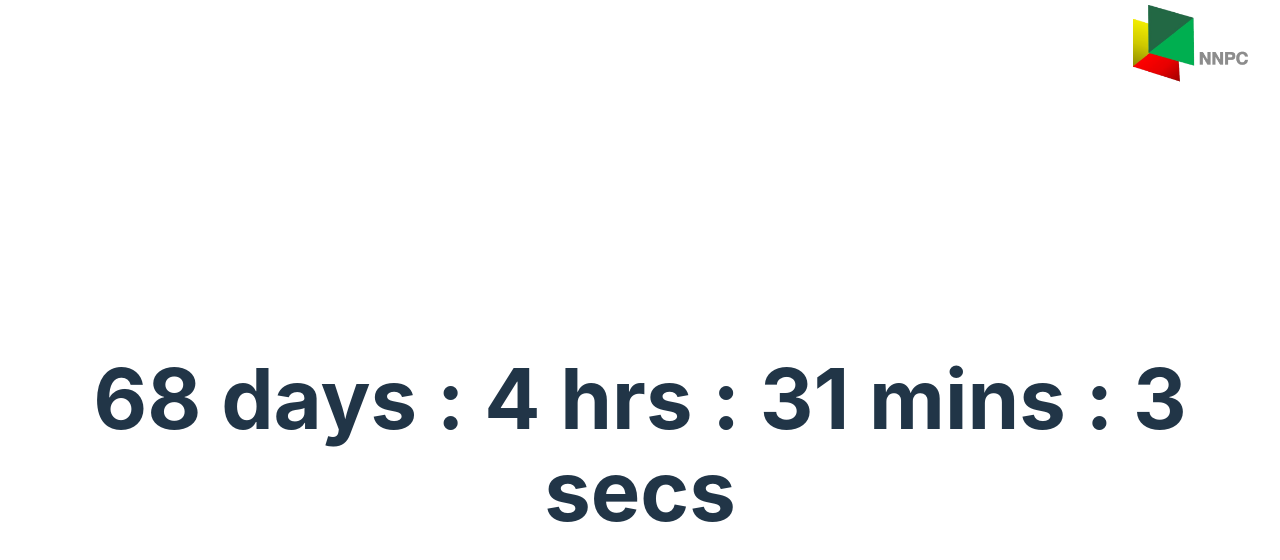
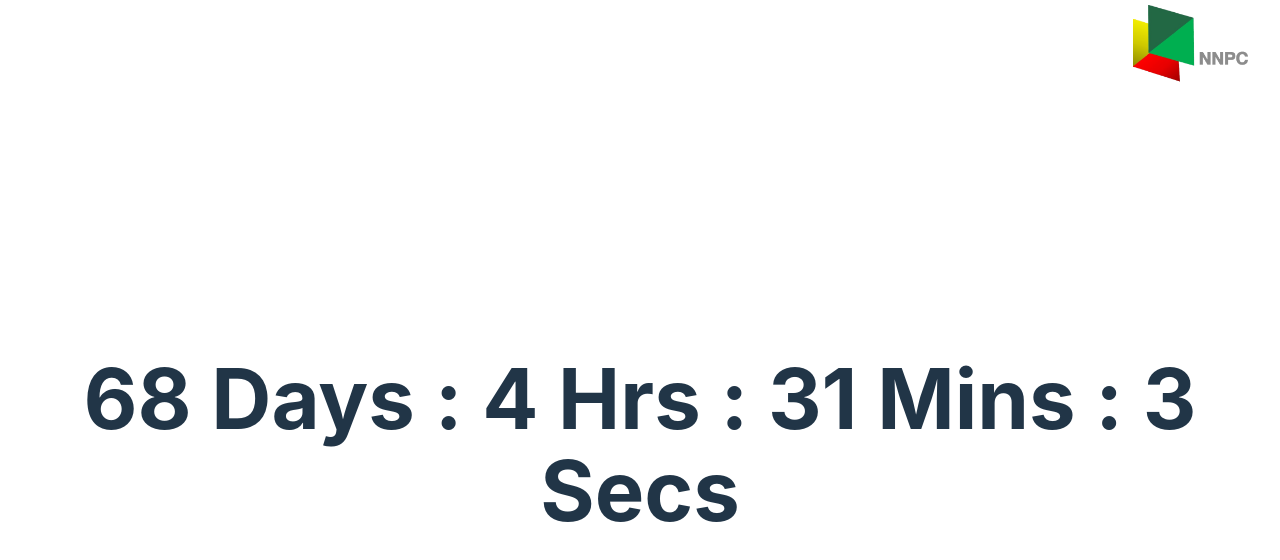
Before and after one commit to yarcx/countdownTimer, a React (Vite) app: page / in a window 1280 px wide. Shown: the top 560 px of the page. Built offline with nearby package versions, Linux system fonts and the light colour scheme.

Commit message:
Updated teh overflow and the font size

```diff
--- a/src/App.tsx
+++ b/src/App.tsx
@@ -5,7 +5,7 @@ const nnpcLogo = "./nnpc-logo.png";
 const Completed = () => (
   <>
     <h1>Congrats!!! Countdown Completed</h1>
-    <h2>0 day : 0 hr : 0 min : 0 sec</h2>
+    <h2>0 Day : 0 Hr : 0 Min : 0 Sec</h2>
   </>
 );
 
@@ -16,7 +16,7 @@ const renderer = (props: CountdownRenderProps) => {
   } else {
     return (
       <h1>
-        {days} days : {hours} hrs : {minutes} mins : {seconds} secs
+        {days} Days : {hours} Hrs : {minutes} Mins : {seconds} Secs
       </h1>
     );
   }
--- a/src/index.css
+++ b/src/index.css
@@ -39,9 +39,9 @@ body {
 }
 
 nav {
-  height: 90px;
+  height: 70px;
   background: white;
-  width: 100vw;
+  width: 100%;
   padding: 0.8rem 1rem;
   display: flex;
   justify-content: flex-end;
@@ -86,6 +86,7 @@ h1 {
   }
   nav {
     padding: 0.8rem 2rem;
+    height: 90px;
   }
 }
 @media screen and (min-width: 1200px) {
```
